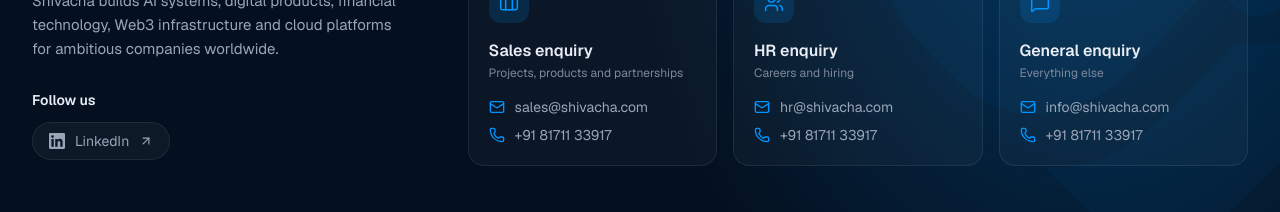
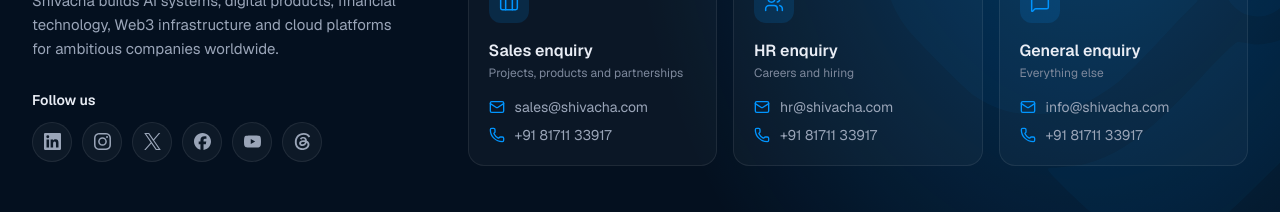
Before and after one commit to Shivachatechnologies/Shivacha-Updated-Website, a Next.js app: page /company in a window 1280 px wide. Shown: the part 3200-3412 px from the top of the page. Built offline with nearby package versions, Linux system fonts and the light colour scheme; no server answers.

Commit message:
Add social media links (@shivachatech) to footer and schema
Co-Authored-By: Claude Opus 5.5 <noreply@anthropic.com>
Claude-Session: https://claude.ai/code/session_013pR2mDteVXU5iFzbJJPX6G

```diff
--- a/components/layout/Footer.tsx
+++ b/components/layout/Footer.tsx
@@ -1,11 +1,21 @@
 import Link from "next/link";
-import { ArrowUpRight, Briefcase, Mail, MapPin, MessageSquare, Phone, Users } from "lucide-react";
+import { siFacebook, siInstagram, siThreads, siX, siYoutube } from "simple-icons";
+import { Briefcase, Mail, MapPin, MessageSquare, Phone, Users } from "lucide-react";
 import { footerNav } from "@/data/navigation";
 import { siteConfig } from "@/data/siteConfig";
 import { NewsletterForm } from "@/components/forms/NewsletterForm";
 import { Flag } from "@/components/graphics/Flag";
 import { Logo } from "./Logo";
 import { OfficeClock } from "./OfficeClock";
+
+const socials = [
+  { name: "LinkedIn", href: siteConfig.social.linkedin, icon: undefined },
+  { name: "Instagram", href: siteConfig.social.instagram, icon: siInstagram.path },
+  { name: "X", href: siteConfig.social.x, icon: siX.path },
+  { name: "Facebook", href: siteConfig.social.facebook, icon: siFacebook.path },
+  { name: "YouTube", href: siteConfig.social.youtube, icon: siYoutube.path },
+  { name: "Threads", href: siteConfig.social.threads, icon: siThreads.path },
+];
 
 const legalLinks = [
   ["Privacy", "/privacy-policy"],
@@ -43,15 +53,29 @@ export function Footer() {
             <p className="mt-6 max-w-sm text-[15px] leading-relaxed text-muted">{siteConfig.description}</p>
             <div className="mt-7">
               <p className="mb-3 text-sm font-semibold text-fg">Follow us</p>
-              <a
-                href={siteConfig.social.linkedin}
-                target="_blank"
-                rel="noopener noreferrer"
-                className="inline-flex items-center gap-2.5 rounded-full border border-line bg-white/[0.04] px-4 py-2 text-sm text-muted transition-colors hover:border-line-strong hover:text-fg"
-              >
-                <LinkedInIcon className="size-4" /> LinkedIn
-                <ArrowUpRight className="size-3.5" aria-hidden />
-              </a>
+              <ul className="flex flex-wrap gap-2.5">
+                {socials.map((x) => (
+                  <li key={x.name}>
+                    <a
+                      href={x.href}
+                      target="_blank"
+                      rel="noopener noreferrer"
+                      aria-label={`Shivacha on ${x.name}`}
+                      title={x.name}
+                      data-track={`social:${x.name.toLowerCase()}`}
+                      className="flex size-10 items-center justify-center rounded-full border border-line bg-white/[0.04] text-muted transition-all hover:-translate-y-0.5 hover:border-brand-blue/50 hover:bg-brand-blue/15 hover:text-fg"
+                    >
+                      {x.icon ? (
+                        <svg viewBox="0 0 24 24" className="size-[17px]" fill="currentColor" aria-hidden>
+                          <path d={x.icon} />
+                        </svg>
+                      ) : (
+                        <LinkedInIcon className="size-[17px]" />
+                      )}
+                    </a>
+                  </li>
+                ))}
+              </ul>
             </div>
           </div>
 
--- a/data/siteConfig.ts
+++ b/data/siteConfig.ts
@@ -92,6 +92,11 @@ export const siteConfig = {
   },
   social: {
     linkedin: "https://www.linkedin.com/company/shivachatech",
+    instagram: "https://www.instagram.com/shivachatech",
+    x: "https://x.com/shivachatech",
+    facebook: "https://www.facebook.com/shivachatech",
+    youtube: "https://www.youtube.com/@shivachatech",
+    threads: "https://www.threads.net/@shivachatech",
   },
   delivery: "Remote-first global delivery across North America, Europe, the Middle East, Africa and Asia-Pacific time zones.",
   /**
--- a/lib/jsonld.ts
+++ b/lib/jsonld.ts
@@ -15,7 +15,7 @@ export const organizationSchema = () => ({
   foundingDate: siteConfig.founded,
   email: siteConfig.contact.email,
   telephone: siteConfig.contact.phone,
-  sameAs: [siteConfig.social.linkedin],
+  sameAs: Object.values(siteConfig.social),
   founder: { "@type": "Person", name: "Chandrakant Singh", jobTitle: "CEO & Founder" },
   address: siteConfig.offices.map((o) => ({
     "@type": "PostalAddress",
```
